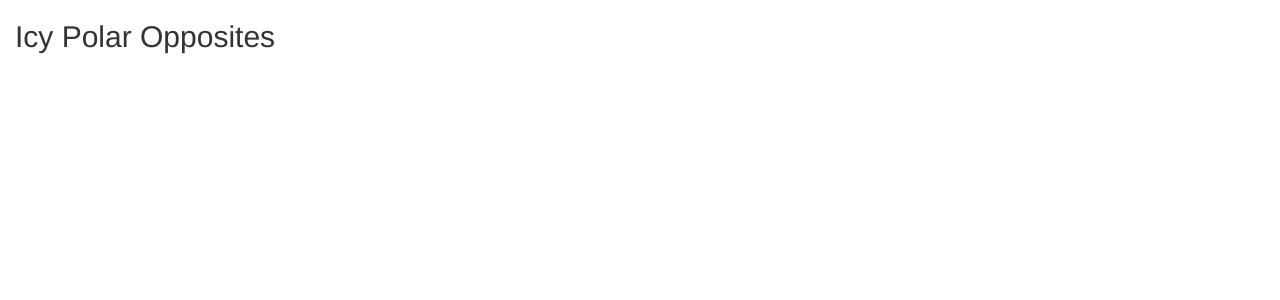
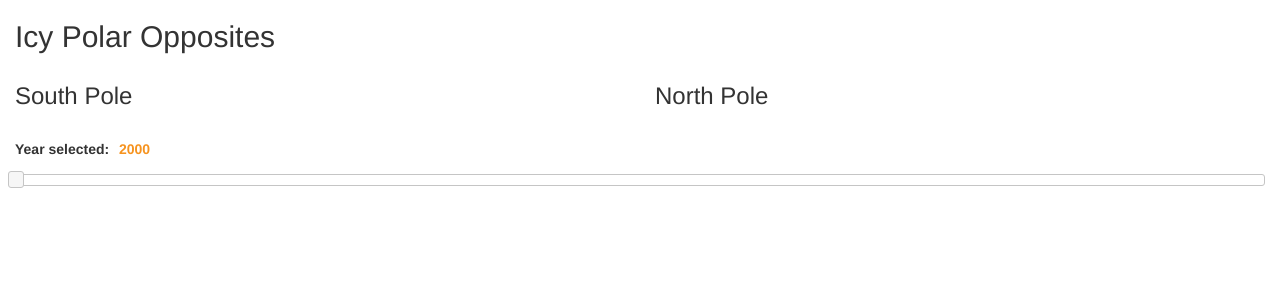
Before and after one commit to aibsen/spaceApps-ice, a Django app: page /ice/ in a window 1280 px wide. Shown: the top 300 px of the page. Run offline with Django 3.2, Linux system fonts and the light colour scheme; some libraries are stand-ins or nearby versions.

Commit message:
added non-working slider

```diff
--- /dev/null
+++ b/ice/requirements.txt
@@ -0,0 +1,6 @@
+appdirs==1.4.3
+Django==1.11
+packaging==16.8
+pyparsing==2.2.0
+pytz==2017.2
+six==1.10.0
--- a/ice/templates/index.html
+++ b/ice/templates/index.html
@@ -4,23 +4,54 @@
     <link rel="stylesheet" href="https://openlayers.org/en/v4.1.0/css/ol.css" type="text/css">
     <link rel="stylesheet" href="//maxcdn.bootstrapcdn.com/bootstrap/3.2.0/css/bootstrap.min.css">
     <link rel="stylesheet" href="//maxcdn.bootstrapcdn.com/bootstrap/3.2.0/css/bootstrap-theme.min.css">
-<script src="https://openlayers.org/en/v4.1.0/build/ol.js" type="text/javascript"></script>
+    <script src="https://openlayers.org/en/v4.1.0/build/ol.js" type="text/javascript"></script>
+    <link rel="stylesheet" href="//code.jquery.com/ui/1.12.1/themes/base/jquery-ui.css">
+    <link rel="stylesheet" href="/resources/demos/style.css">
+    <script src="https://code.jquery.com/jquery-1.12.4.js"></script>
+    <script src="https://code.jquery.com/ui/1.12.1/jquery-ui.js"></script>
+
     <title>Icy Polar Opposites</title>
   </head>
+
   <body>
     <div class="container-fluid">
       <div class="row"><div class="col-md-12"><h2>Icy Polar Opposites</h2></div></div>
       <div class="row">
         <div class="col-lg-6">
+          <h3>South Pole</h3>
           <div id="map-south" class="map"></div>
         </div>
       <div class="col-lg-6">
+        <h3>North Pole</h3>
         <div id="map-north" class="map"></div>
       </div>
+    </div>
+    <div class="row">
+      <div class="col-md-12">
+        <p>
+          <label for="year">Year selected:</label>
+          <input type="text" id="year" readonly style="padding-top: 20px;border:0; color:#f6931f; font-weight:bold;">
+        </p>
+      <div id="slider-range-min"></div></div>
     </div>
     </div>
 
     <script type="text/javascript">
+    var now = new Date();
+    console.log(now.getYear());
+    $( function() {
+      $( "#slider-range-min" ).slider({
+        range: "min",
+        value: 2000,
+        min: 2000,
+        max: now.getYear()+1900,
+        slide: function( event, ui ) {
+          $( "#year" ).val( ui.value );
+        }
+      });
+      $( "#year" ).val( " " +$( "#slider-range-min" ).slider( "value" ) );
+    });
+
     var vector = new ol.layer.Vector({
       source: new ol.source.Vector({
         url: 'https://firms.modaps.eosdis.nasa.gov/active_fire/c6/kml/MODIS_C6_South_America_24h.kml',
```
